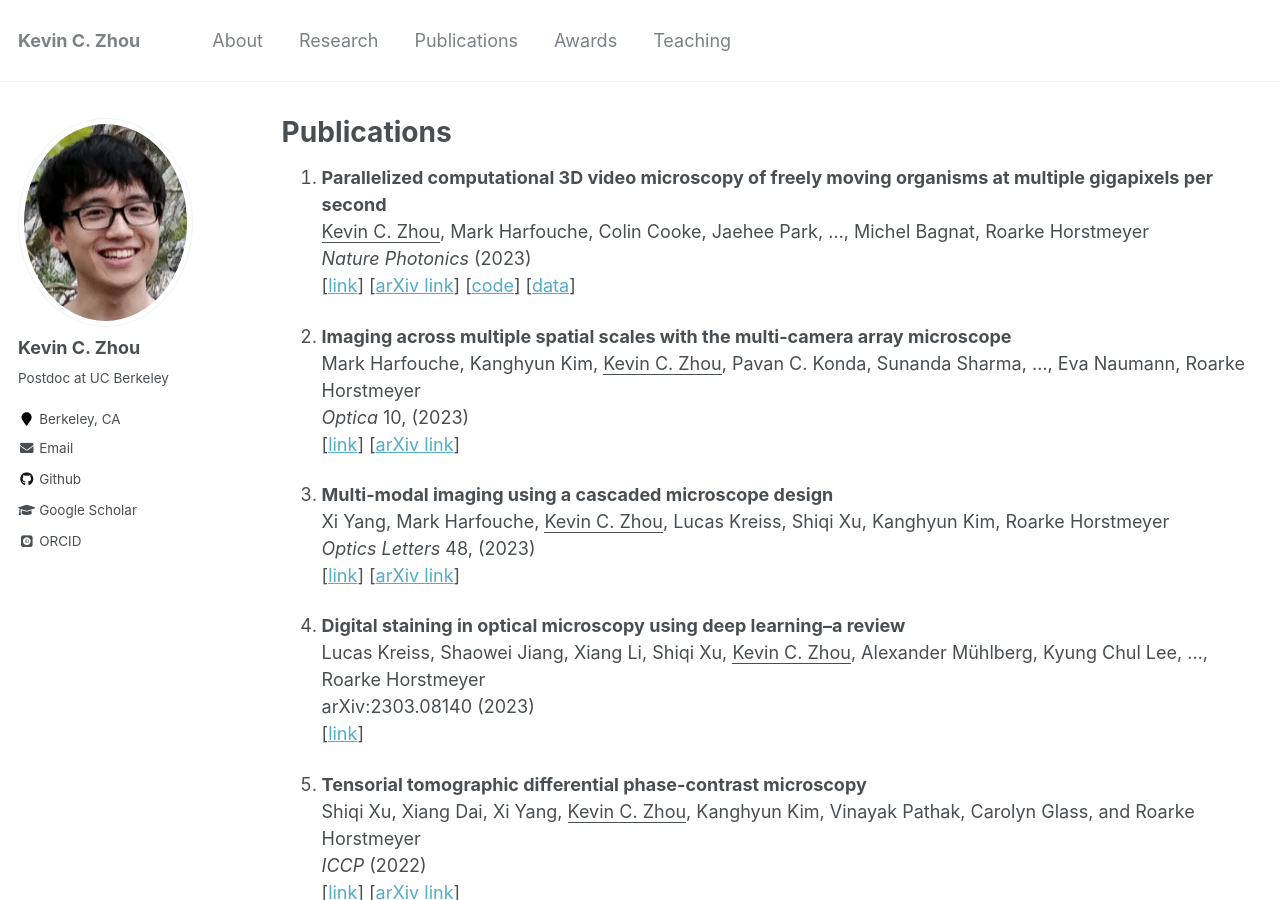
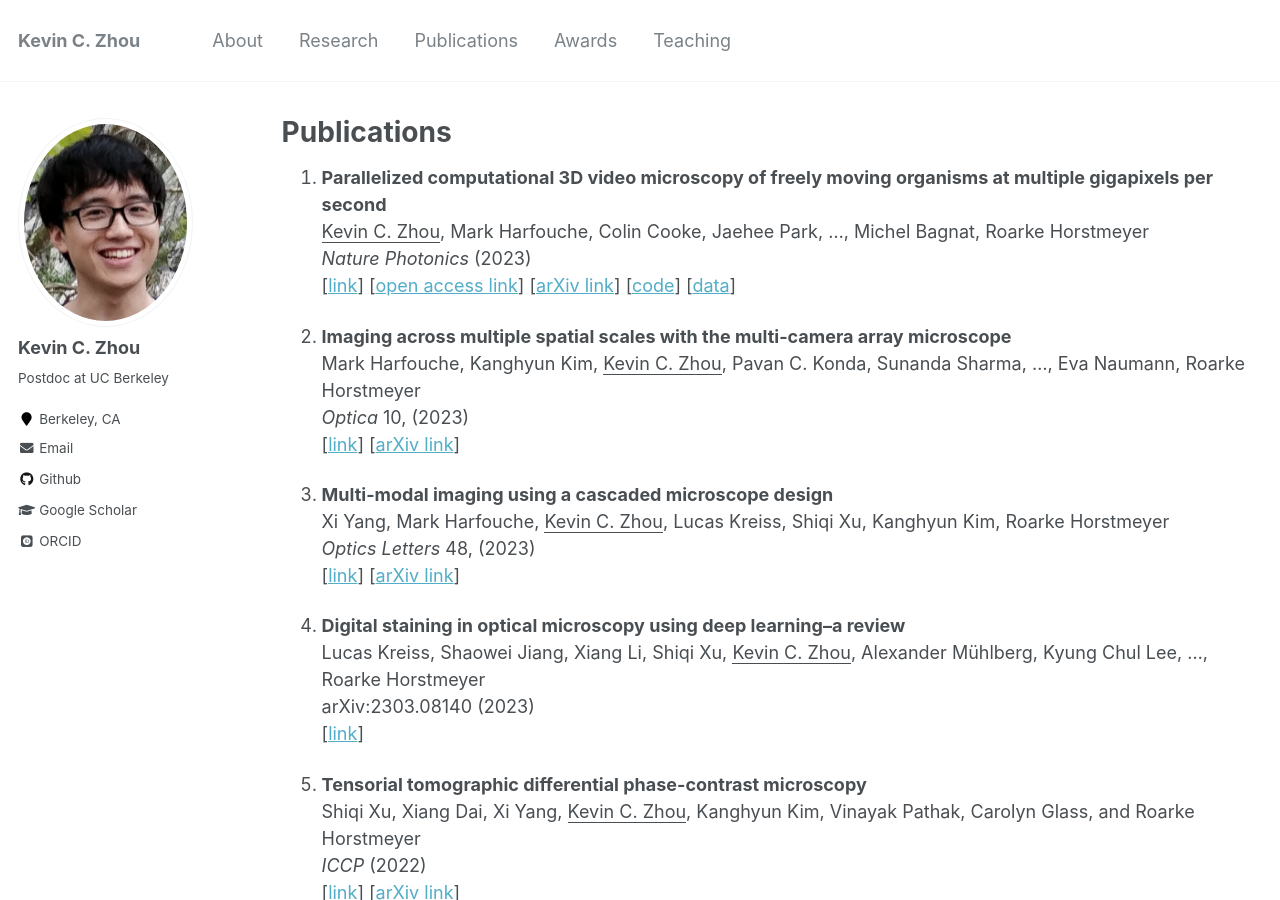
Before and after one commit to kevinczhou/kevinczhou.github.io, a Jekyll site: the page built from _pages/publications.md, in a window 1280 px wide and 900 px high. Built offline with Jekyll 4.4.1, drawn with Linux system fonts in a browser that asks for light colours; some web fonts are replaced.

Commit message:
Update publications.md

```diff
--- a/_pages/publications.md
+++ b/_pages/publications.md
@@ -8,7 +8,7 @@ author_profile: true
 1. **Parallelized computational 3D video microscopy of freely moving organisms at multiple gigapixels per second**
 <ins>Kevin C. Zhou</ins>, Mark Harfouche, Colin Cooke, Jaehee Park, ..., Michel Bagnat, Roarke Horstmeyer
 *Nature Photonics* (2023)
-[[link](https://www.nature.com/articles/s41566-023-01171-7)] [[arXiv link](https://arxiv.org/abs/2301.08351)] [[code](https://github.com/kevinczhou/3D-RAPID)] [[data](https://doi.org/10.7924/r4db86b1q)]
+[[link](https://www.nature.com/articles/s41566-023-01171-7)] [[open access link](https://rdcu.be/c73l9)] [[arXiv link](https://arxiv.org/abs/2301.08351)] [[code](https://github.com/kevinczhou/3D-RAPID)] [[data](https://doi.org/10.7924/r4db86b1q)]
 
 1. **Imaging across multiple spatial scales with the multi-camera array microscope**
 Mark Harfouche, Kanghyun Kim, <ins>Kevin C. Zhou</ins>, Pavan C. Konda, Sunanda Sharma, ..., Eva Naumann, Roarke Horstmeyer
```
